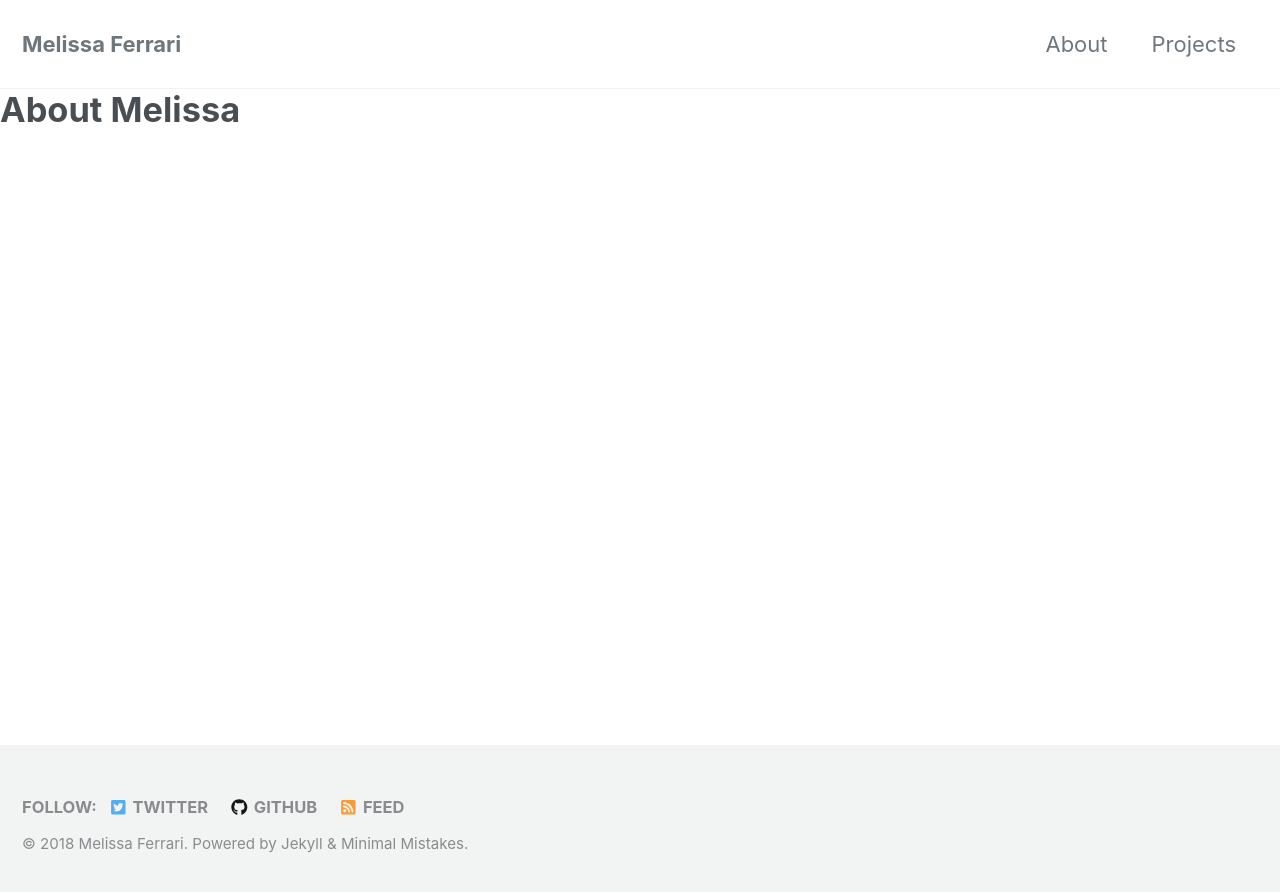
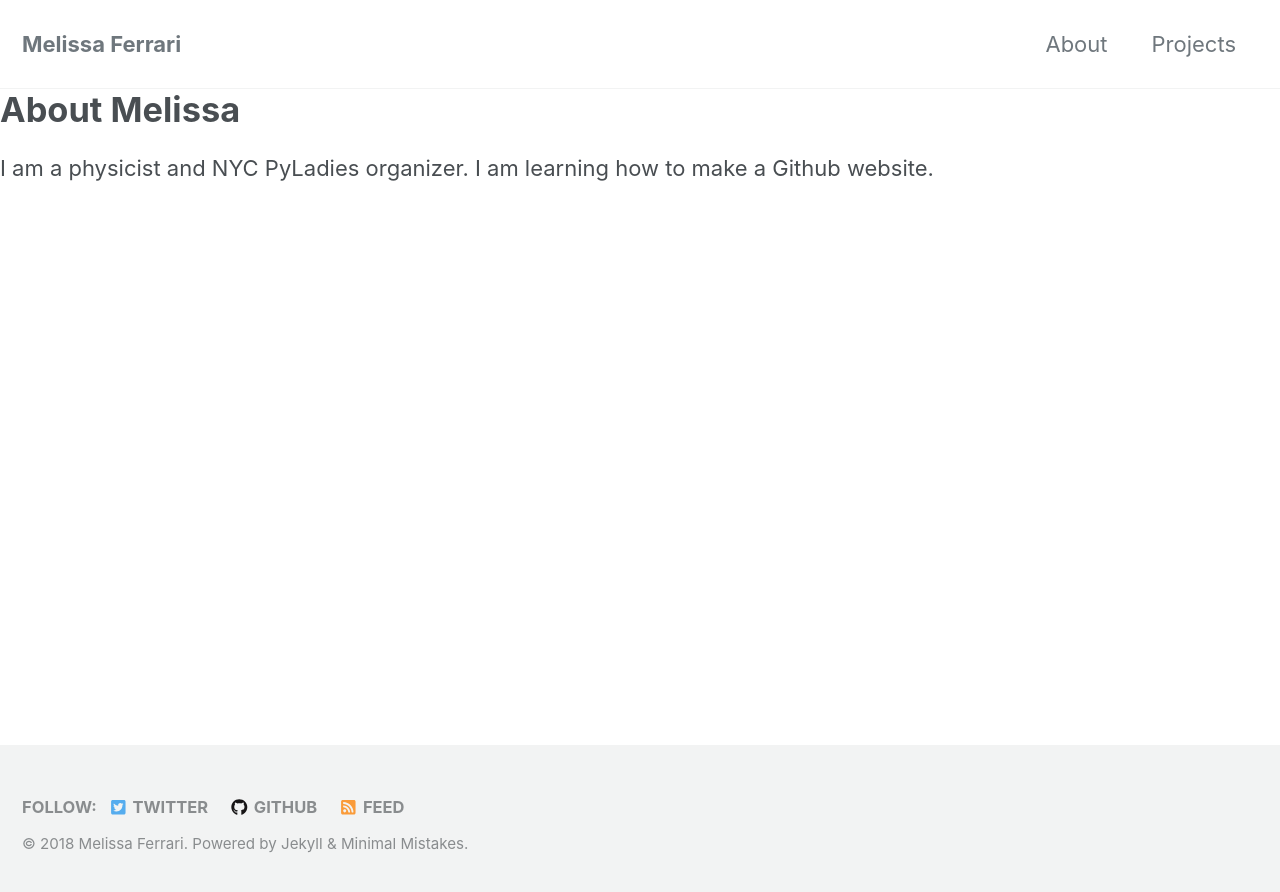
Before and after one commit to mferrari3/mferrari3.github.io, a Jekyll site: the page built from about/index.html, in a window 1280 px wide. Shown: the top 892 px of the page. Built offline with Jekyll 4.4.1, drawn with Linux system fonts in a browser that asks for light colours; cached includes are drawn as plain includes; nearby versions of some CDN libraries.

```diff
--- a/about/index.html
+++ b/about/index.html
@@ -4,5 +4,5 @@ title: About Melissa
 ---
 	<h1>{{ page.title }}</h1>
   <p>
-
+    I am a physicist and NYC PyLadies organizer. I am learning how to make a Github website.
   </p>
--- a/blog/index.html
+++ b/blog/index.html
@@ -5,7 +5,7 @@ title: Melissa's blog
 	<h1>{{ page.title }}</h1>
 	<ul class="posts">
 
-	  {% for post in site.posts %}
+	  {% for post in nyc-pyladies-study-group.posts %}
 	    <li><span>{{ post.date | date_to_string }}</span> » <a href="{{ post.url }}" title="{{ post.title }}">{{ post.title }}</a></li>
 	  {% endfor %}
 	</ul>
```
